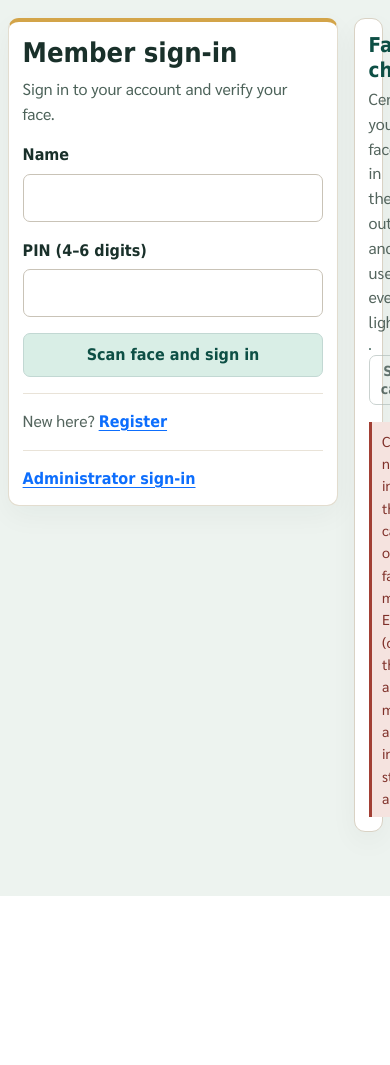
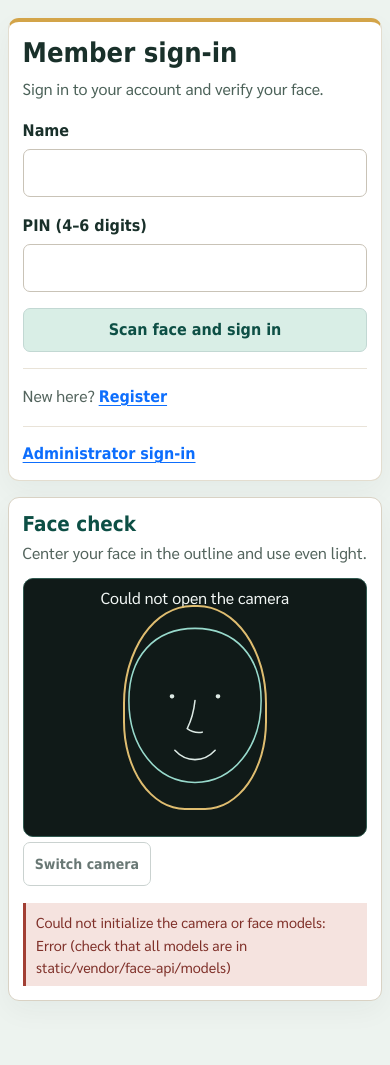
Before and after one commit to RK-pgm/Face-project, a Django app: page /login/ in a window 390 px wide; the page is wider, and only the part inside the window is pictured. Shown: the part 92-1157 px from the top of that part. Before the commit the page ends 988 px from the top of that part, so only its background shows below. Run offline with Django 5.2, Linux system fonts and the light colour scheme; some libraries are stand-ins or nearby versions; some web fonts are replaced.

Commit message:
Fix mobile sign-in camera layout

```diff
--- a/accounts/static/accounts/css/style.css
+++ b/accounts/static/accounts/css/style.css
@@ -494,6 +494,28 @@ body { background: var(--paper); }
   .btn, button, input[type="submit"] { min-height: 44px; }
   .profile-facts { grid-template-columns: minmax(0, 1fr); }
 }
+@media (max-width: 767.98px) {
+  .auth-layout,
+  .auth-layout.auth-layout--sign-in {
+    display: grid !important;
+    grid-template-columns: minmax(0, 1fr) !important;
+    width: 100%;
+    gap: 1rem;
+  }
+  .auth-layout--sign-in .auth-form-column,
+  .auth-layout--sign-in .auth-camera-column {
+    grid-column: 1 !important;
+    grid-row: auto !important;
+    width: 100%;
+    min-width: 0;
+    order: initial;
+  }
+  .auth-layout--sign-in .auth-form-column { order: 0; }
+  .auth-layout--sign-in .auth-camera-column { order: 1; }
+  .auth-layout .panel,
+  .auth-layout .camera-card { width: 100%; min-width: 0; }
+  .camera-frame { width: 100%; aspect-ratio: 4 / 3; }
+}
 @media (prefers-reduced-motion: reduce) {
   *, *::before, *::after { scroll-behavior: auto !important; animation-duration: .01ms !important; animation-iteration-count: 1 !important; transition-duration: .01ms !important; }
 }
--- a/accounts/templates/accounts/base.html
+++ b/accounts/templates/accounts/base.html
@@ -7,7 +7,7 @@
   <meta name="csrf-token" content="{{ csrf_token }}">
   <title>{% block title %}Face Sign-in{% endblock %} · Member Access</title>
   <link rel="stylesheet" href="{% static 'vendor/bootstrap/css/bootstrap.min.css' %}">
-  <link rel="stylesheet" href="{% static 'accounts/css/style.css' %}?v=20261103-member-studio-v1">
+  <link rel="stylesheet" href="{% static 'accounts/css/style.css' %}?v=20261105-mobile-layout-2">
 </head>
 <body data-model-url="{% static 'vendor/face-api/models' %}">
   <a class="skip-link" href="#main-content">Skip to main content</a>
```
